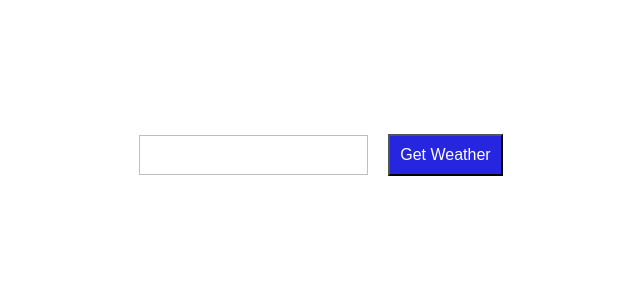
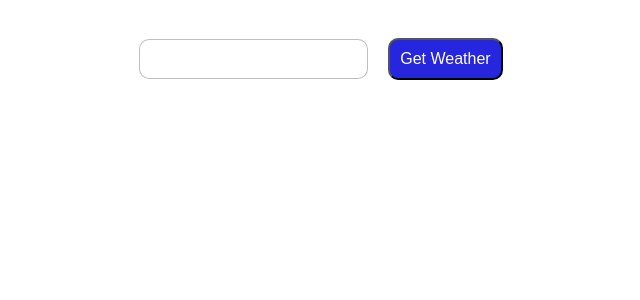
Before and after one commit to nikhil-nividata/tasks, a React (Create React App) app: page / in a window 1280 px wide. Shown: the top 300 px of the page, without its empty margins (319-959 px from the left). Built offline with nearby package versions, Linux system fonts and the light colour scheme.

Commit message:
Dynamic Background

```diff
--- a/package.json
+++ b/package.json
@@ -6,6 +6,7 @@
     "@testing-library/jest-dom": "^5.11.5",
     "@testing-library/react": "^11.1.0",
     "@testing-library/user-event": "^12.1.10",
+    "dayjs": "^1.9.5",
     "react": "^17.0.1",
     "react-dom": "^17.0.1",
     "react-scripts": "4.0.0",
--- a/src/components/task2/Weather/index.jsx
+++ b/src/components/task2/Weather/index.jsx
@@ -1,6 +1,19 @@
 import React, { Component } from 'react'
 import styles from './styles.module.css'
+import dayjs from 'dayjs'
+import utc from 'dayjs/plugin/utc'
+import timezone from 'dayjs/plugin/timezone'
+import isBetween from 'dayjs/plugin/isBetween'
+
+
+dayjs.extend(utc)
+dayjs.extend(timezone)
+dayjs.extend(isBetween)
+
+
+
 const apiKey = '7410d796a0a2c082e2825ccbe75db08c'
+
 
 class WeatherData extends Component {
 
@@ -9,7 +22,8 @@ class WeatherData extends Component {
         this.state = {
             cityName: '',
             isFetching: false,
-            weatherData: 'NODATA'
+            weatherData: 'NODATA',
+            error: ''
         }
     }
 
@@ -24,7 +38,7 @@ class WeatherData extends Component {
         const { cityName } = this.state
         if (cityName === '')
             return
-        this.setState({ isFetching: true })
+        this.setState({ isFetching: true, error: '' })
         let data
         const url = `https://api.openweathermap.org/data/2.5/weather?q=${cityName}&appid=${apiKey}`
         try {
@@ -34,16 +48,52 @@ class WeatherData extends Component {
         } catch (error) {
             console.log(error);
         }
+        if (data.cod !== '404')
             this.setState({
                 isFetching: false,
                 weatherData: data
             })
+        else {
+            this.setState({
+                isFetching: false,
+                error: 'City Not Found'
+            })
+        }
     }
 
+
+    // dayjs((new Date()).getTime() + weatherData.timezone * 1000).isBetween(dayjs.unix(weatherData.sys.sunrise + weatherData.timezone), dayjs.unix(weatherData.sys.sunset + weatherData.timezone))
+
+
     render() {
-        const { cityName, weatherData, isFetching } = this.state
+        const { cityName, weatherData, isFetching, error } = this.state
         return (
-            <div className={styles.weatherBox}>
+            <div className={styles.weatherBox}
+                style={{
+                    backgroundColor: isFetching || weatherData === 'NODATA' ? 'white' :
+                        error !== '' ? 'red' :
+                            dayjs((new Date()).getTime() + weatherData.timezone * 1000)
+                                .isBetween(
+                                    dayjs.unix(
+                                        weatherData.sys.sunrise + weatherData.timezone
+                                    ),
+                                    dayjs.unix(
+                                        weatherData.sys.sunset + weatherData.timezone
+                                    )
+                                ) ? 'rgb(235, 227, 82)' : 'rgb(0, 51, 237)',
+                    color: isFetching || weatherData === 'NODATA' ? 'white' :
+                        error !== '' ? 'red' :
+                            dayjs((new Date()).getTime() + weatherData.timezone * 1000)
+                                .isBetween(
+                                    dayjs.unix(
+                                        weatherData.sys.sunrise + weatherData.timezone
+                                    ),
+                                    dayjs.unix(
+                                        weatherData.sys.sunset + weatherData.timezone
+                                    )
+                                ) ? 'black' : 'white'
+                }}
+            >
                 <input
                     type="text"
                     name="cityName"
@@ -59,18 +109,68 @@ class WeatherData extends Component {
                 </button>
                 <div>
                     {
+                        error !== '' ? (<h2>
+                            City Data does not exist
+                        </h2>) :
                             isFetching ? <h1>Loading</h1> :
                                 weatherData === 'NODATA' ? '' : (
                                     <div>
                                         <h2>
-                                        City: {weatherData.name}
+                                            {weatherData.name}
                                         </h2>
-                                    <h3>
-                                        {weatherData.weather[0].main}
-                                    </h3>
-                                    <p>
-                                        {weatherData.weather[0].description}
-                                    </p>
+                                        <div style={{
+                                            display: "flex",
+                                            alignContent: 'center',
+                                            justifyContent: 'center'
+                                        }}>
+                                            <img
+                                                src={`http://openweathermap.org/img/wn/${weatherData.weather[0].icon}@2x.png`}
+                                                style={{
+                                                    marginTop: '0.5rem',
+                                                    height: '3rem'
+                                                }}
+                                                alt="" />
+
+                                            {
+
+                                                (weatherData.main.temp_max === weatherData.main.temp_min) ?
+                                                    (<h2> {(weatherData.main.temp_max - 273).toFixed(2)} </h2>) :
+                                                    (<h2> {(weatherData.main.temp_min - 273).toFixed(2)} &#8451; -
+                                                        {(weatherData.main.temp_max - 273).toFixed(2)} &#8451; </h2>)
+
+                                            }
+                                        </div>
+                                        <div>
+                                            <h2>
+                                                {`Current Temperature ${(weatherData.main.temp_max - 273).toFixed(2)}`}&#8451;
+                                        </h2>
+                                        </div>
+                                        <div>
+                                            <h4>
+                                                Sunrise
+                                                {
+                                                    ' ' + dayjs.unix(weatherData.sys.sunrise + weatherData.timezone).utc().format('HH:mm') + ' - '}
+                                                Sunset
+                                                {
+                                                    ' ' + dayjs.unix(weatherData.sys.sunset + weatherData.timezone).utc().format('HH:mm') + ' '
+                                                }
+                                            </h4>
+                                        </div>
+                                        <div>
+                                            <h4>
+                                                {`Humidity ${weatherData.main.humidity}%`}
+                                            </h4>
+                                        </div>
+                                        <div>
+                                            <h4>
+                                                {`Pressure ${weatherData.main.pressure} hPa`}
+                                            </h4>
+                                        </div>
+                                        <div>
+                                            <h4>
+                                                {`Windspeed ${(weatherData.wind.speed * 3.6).toFixed(2)} km/hr`}
+                                            </h4>
+                                        </div>
                                     </div>
                                 )
                     }
--- a/src/components/task2/Weather/styles.module.css
+++ b/src/components/task2/Weather/styles.module.css
@@ -2,15 +2,17 @@
     height: 60vh;
     width: 80%;
     margin-left: 7%;
-    margin-top: 12vh;
     padding: 3%;
     text-align: center;
+    background-color: khaki;
+    border-radius: 20px;
 }
 
 .cityInput {
     padding: 10px;
     font-size: 1rem;
     border: 1px solid rgba(128, 128, 128, 0.507);
+    border-radius: 10px;
 }
 
 .button {
@@ -19,4 +21,5 @@
     background-color: rgba(38, 38, 222, 1);
     color: white;
     margin-left: 20px;
+    border-radius: 10px;
 }
```
Also changed, not shown: 1 other file (tests, documents, lock files or other folders). Lines whose indentation alone changed are shown as unchanged.
